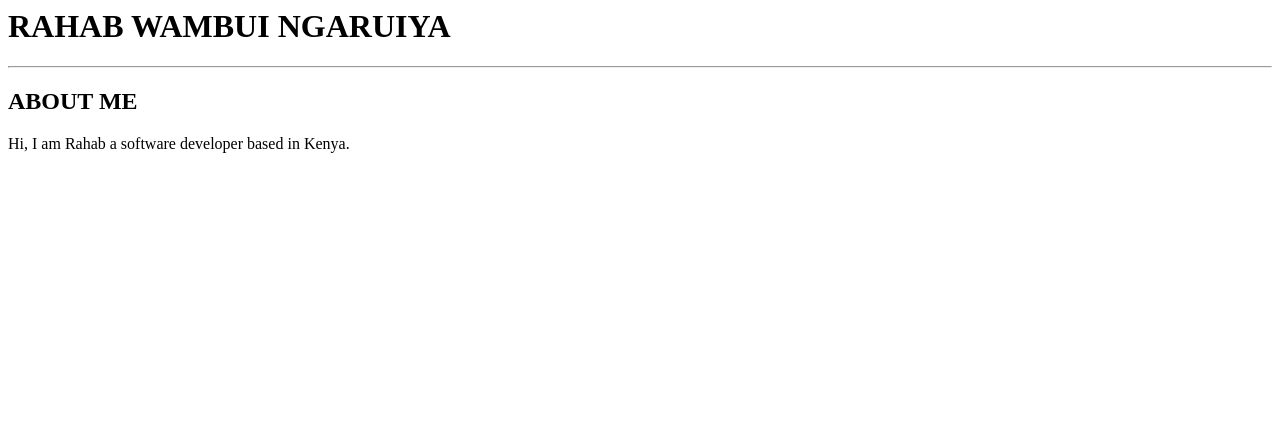
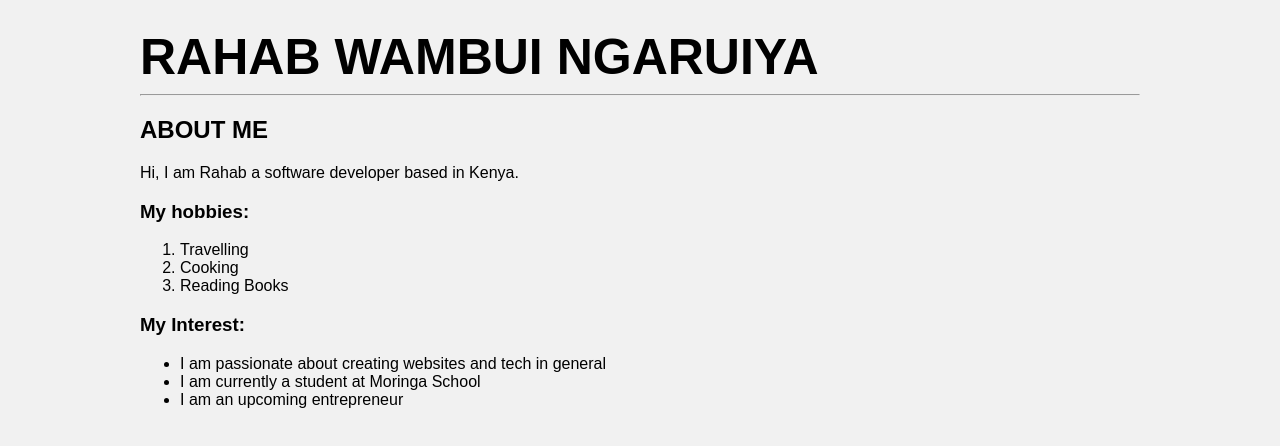
Before and after one commit to wambuirahab/porfolio, a plain HTML site: page index.html in a window 1280 px wide. Drawn offline with Linux system fonts and the light colour scheme.

Commit message:
adding about me to index.html

```diff
--- a/index.css
+++ b/index.css
@@ -0,0 +1,21 @@
+* {
+    box-sizing: border-box;
+}
+
+body {
+    background-color: #f1f1f1;
+    padding: 20px;
+    font-family: Arial;
+}
+
+h1 {
+    font-size: 50px;
+    margin: auto;
+}
+
+/* center website */
+
+.main {
+    max-width: 1000px;
+    margin: auto;
+}
--- a/index.html
+++ b/index.html
@@ -1,12 +1,30 @@
 <html>
+
 <head>
     <meta name="viewport" content="width=device-width, initial-scale=1">
     <link rel="stylesheet" href="index.css">
 </head>
+
 <body>
+    <div class="main">
         <h1>RAHAB WAMBUI NGARUIYA</h1>
         <hr>
         <h2>ABOUT ME</h2>
         <p>Hi, I am Rahab a software developer based in Kenya.</p>
+        <h3>My hobbies:</h3>
+        <ol>
+            <li>Travelling</li>
+            <li>Cooking</li>
+            <li>Reading Books</li>
+        </ol>
+        <h3>My Interest:</h3>
+        <ul>
+            <li>I am passionate about creating websites and tech in general</li>
+            <li>I am currently a student at Moringa School</li>
+            <li>I am an upcoming entrepreneur</li>
+        </ul>
+
+    </div>
 </body>
+
 </html>
```
Lines whose indentation alone changed are shown as unchanged.
